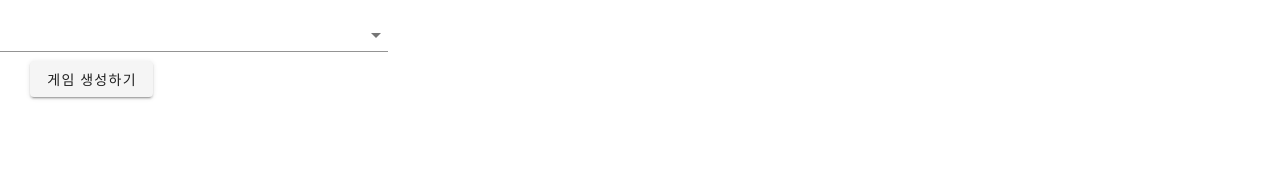
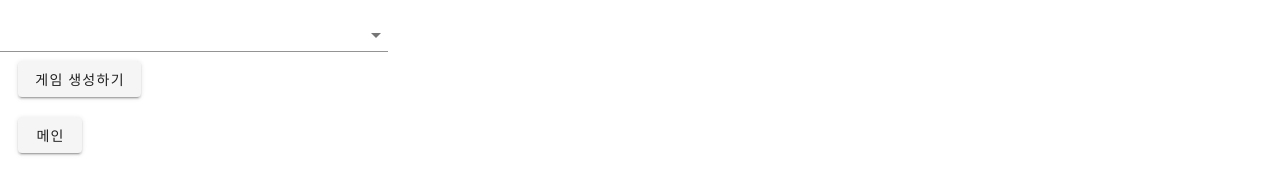
Before and after one commit to ivoire5204/PicrewQuiz, a Vue app: page /create-game in a window 1280 px wide. Shown: the part 409-604 px from the top of the page. Built offline with nearby package versions, Linux system fonts and the light colour scheme.

Commit message:
index 프로토타입 완성, GameDetails, Closed, Opened, Playing 생성

```diff
--- a/src/views/CreateGame.vue
+++ b/src/views/CreateGame.vue
@@ -30,14 +30,19 @@
                 <!--@는 v-on과 같음-->
             </v-row>
         </v-form>
+        <v-row>
+            <router-link to="/">
+                <v-btn elevation="2">게임 생성하기</v-btn>
+            </router-link>
+        </v-row>
+        <!--a와 비슷한 기능. 페이지 리로드 차단-->
+        <v-row>
+            <router-link to="/index">
+                <v-btn elevation="2">메인</v-btn>
+            </router-link>
+        </v-row>
 
-        <router-link to="/">
-            <v-btn
-                elevation="2"
 
-            >게임 생성하기</v-btn>
-        </router-link>
-        <!--a와 비슷한 기능. 페이지 리로드 차단-->
     </div>
 </template>
 <script>
@@ -67,6 +72,9 @@ h1 {
 .row, button {
     margin-left: 30px;
 }
+button {
+    margin-bottom: 20px;
+}
 .form {
     margin-bottom: 30px;
     width: 400px;
--- a/src/views/Index.vue
+++ b/src/views/Index.vue
@@ -7,6 +7,32 @@
             <router-link to="/create-game">
                 <v-btn>새 게임 생성하기</v-btn>
             </router-link>
+        </div>
+        <div id="nowplaying">
+            <h3>진행중인 게임</h3>
+            <v-btn id="leftarrow" elevation="0" fab>&#60;</v-btn>
+            <div class="gamecontent" v-bind="gamedata">
+                <!--v-for 사용-->
+                <v-img src=""></v-img>
+                <p>{{ gamedata.username }}님의 게임</p>
+                <p><a href="picrewlink">{{ gamedata.picrewlink }}</a></p>
+                <p>{{ gamedata.status }}</p>
+                <p>남은 시간 {{ gamedata.timeleft }}</p>
+            </div>
+            <v-btn id="rightarrow" elevation="0" fab>&#62;</v-btn>
+        </div>
+        <div id="archive">
+            <h3>아카이브</h3>
+            <v-btn id="leftarrow" elevation="0" fab>&#60;</v-btn>
+            <div class="gamecontent">
+                <!--v-for 사용-->
+                <v-img src=""></v-img>
+                <p>{{ gamedata.username }}님의 게임</p>
+                <p><a href="picrewlink">{{ gamedata.picrewlink }}</a></p>
+                <p>{{ gamedata.status }}</p>
+                <p>남은 시간 {{ gamedata.timeleft }}</p>
+            </div>
+            <v-btn id="rightarrow" elevation="0" fab>&#62;</v-btn>
         </div>
     </div>
 </template>
@@ -20,7 +46,23 @@ export default {
         console.log("으악, 저를 버리고 가지 말아요!");
     },
     data: () => ({
-        timedropdown: ['5분', '10분', '15분', '20분', '30분', '1시간', '2시간']
+        timedropdown: ['5분', '10분', '15분', '20분', '30분', '1시간', '2시간'],
+        gamedata: {
+
+        }
     })
 }
+
+
+
 </script>
+
+<style>
+    #leftarrow, #rightarrow {
+        background-color: #00000000;
+        font-size: 30px;
+    }
+    .gamecontent {
+        border-width: 1px;
+    }
+</style>
```
Also changed, not shown: src/components/game/Closed.vue (added), src/components/game/Opened.vue (added), src/components/game/Playing.vue (added), src/gamedata.js (added), src/views/GameDetails.vue (added).
